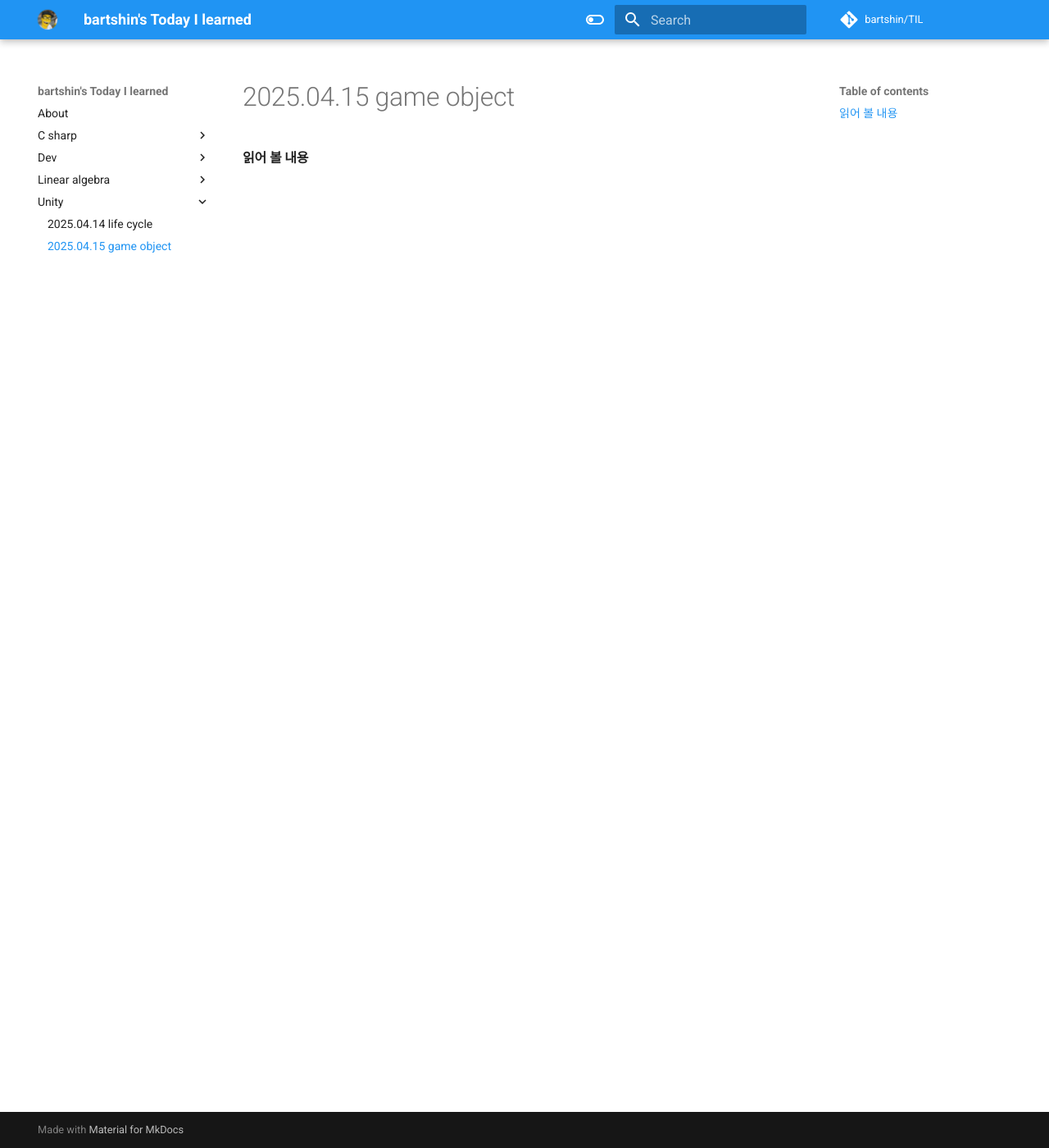
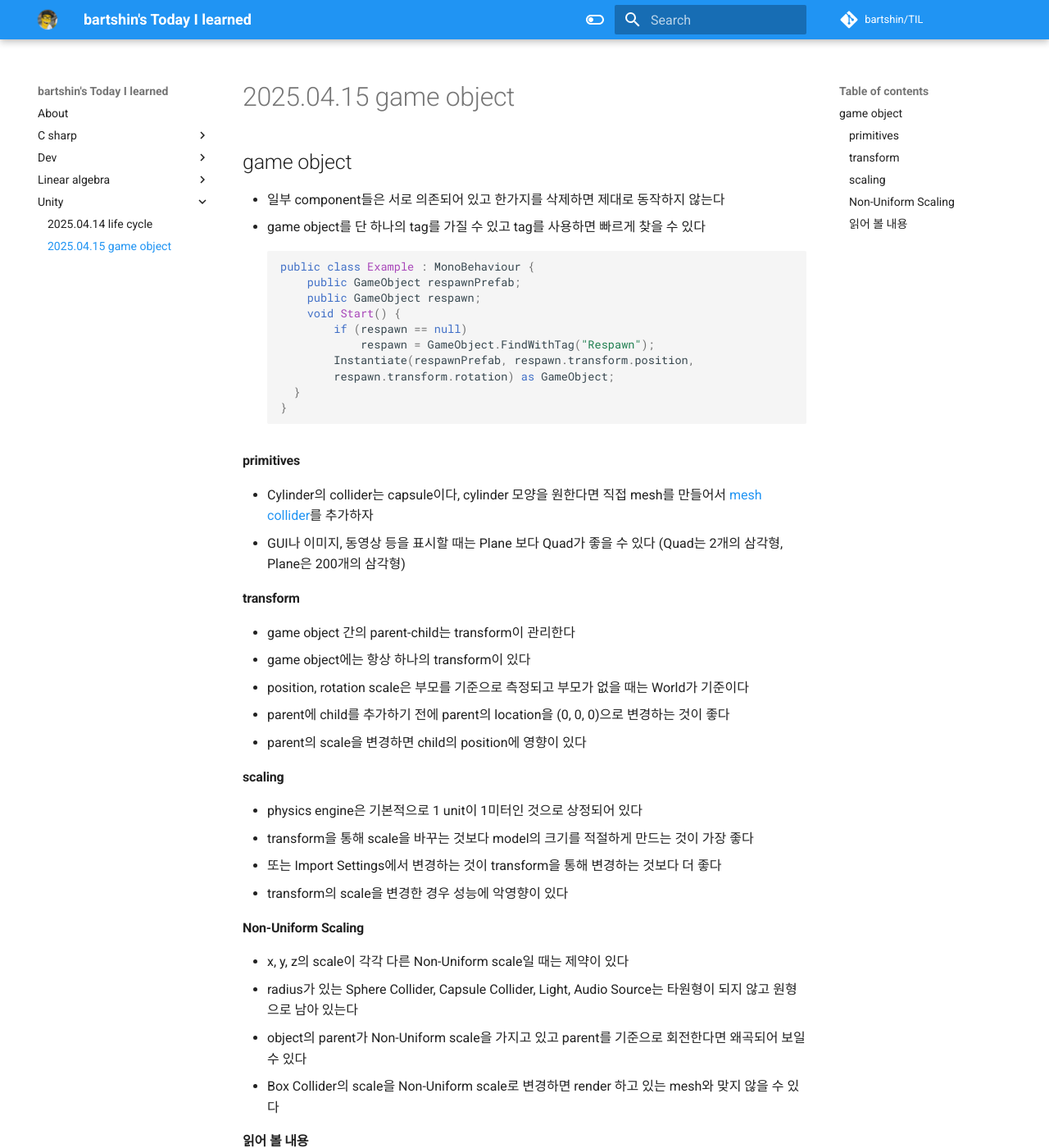
Before and after one commit to bartshin/TIL, an MkDocs documentation site: the page built from docs/unity/2025.04.15_game_object.md, in a window 1280 px wide and 1400 px high. Shown: the whole window at 82% size. Built offline with MkDocs 1.6.1 and Material for MkDocs 9.7.7, drawn with Linux system fonts in a browser that asks for light colours; comment, search, counter and statistics services are not loaded; some of the changed text lies outside the part shown.

Commit message:
game object

````diff
--- a/docs/unity/2025.04.15_game_object.md
+++ b/docs/unity/2025.04.15_game_object.md
@@ -1,3 +1,38 @@
-
-
+## game object
+- 일부 component들은 서로 의존되어 있고 한가지를 삭제하면 제대로 동작하지 않는다
+- game object를 단 하나의 tag를 가질 수 있고 tag를 사용하면 빠르게 찾을 수 있다
+	```C#
+	public class Example : MonoBehaviour {
+	    public GameObject respawnPrefab;
+	    public GameObject respawn;
+	    void Start() {
+	        if (respawn == null)
+	            respawn = GameObject.FindWithTag("Respawn");
+	        Instantiate(respawnPrefab, respawn.transform.position,
+	        respawn.transform.rotation) as GameObject;
+	  }
+	}
+	```
+#### primitives
+- Cylinder의 collider는 capsule이다, cylinder 모양을 원한다면 직접 mesh를 만들어서 [mesh collider](https://docs.unity3d.com/2021.3/Documentation/Manual/class-MeshCollider.html)를 추가하자
+- GUI나 이미지, 동영상 등을 표시할 때는 Plane 보다 Quad가 좋을 수 있다 (Quad는 2개의 삼각형, Plane은 200개의 삼각형)
+#### transform
+- game object 간의 parent-child는 transform이 관리한다
+- game object에는 항상 하나의 transform이 있다
+- position, rotation scale은 부모를 기준으로 측정되고 부모가 없을 때는 World가 기준이다
+- parent에 child를 추가하기 전에 parent의 location을 (0, 0, 0)으로 변경하는 것이 좋다
+- parent의 scale을 변경하면 child의 position에 영향이 있다
+#### scaling
+- physics engine은 기본적으로 1 unit이 1미터인 것으로 상정되어 있다
+- transform을 통해 scale을 바꾸는 것보다 model의 크기를 적절하게 만드는 것이 가장 좋다
+- 또는 Import Settings에서 변경하는 것이 transform을 통해 변경하는 것보다 더 좋다
+- transform의 scale을 변경한 경우 성능에 악영향이 있다
+#### Non-Uniform Scaling
+- x, y, z의 scale이 각각 다른 Non-Uniform scale일 때는 제약이 있다
+- radius가 있는 Sphere Collider, Capsule Collider, Light, Audio Source는 타원형이 되지 않고 원형으로 남아 있는다
+- object의 parent가 Non-Uniform scale을 가지고 있고 parent를 기준으로 회전한다면 왜곡되어 보일 수 있다
+- Box Collider의 scale을 Non-Uniform scale로 변경하면 render 하고 있는 mesh와 맞지 않을 수 있다
 #### 읽어 볼 내용
+  > [Layers](https://docs.unity3d.com/2021.3/Documentation/Manual/Layers.html)
+  > [Camera.main](https://docs.unity3d.com/2021.3/Documentation/ScriptReference/Camera-main.html)
+  > [collision](https://docs.unity3d.com/2021.3/Documentation/Manual/CollidersOverview.html)
````
Also changed, not shown: docs/unity/2025.04.14_life_cycle.md (+1 -1 lines).
